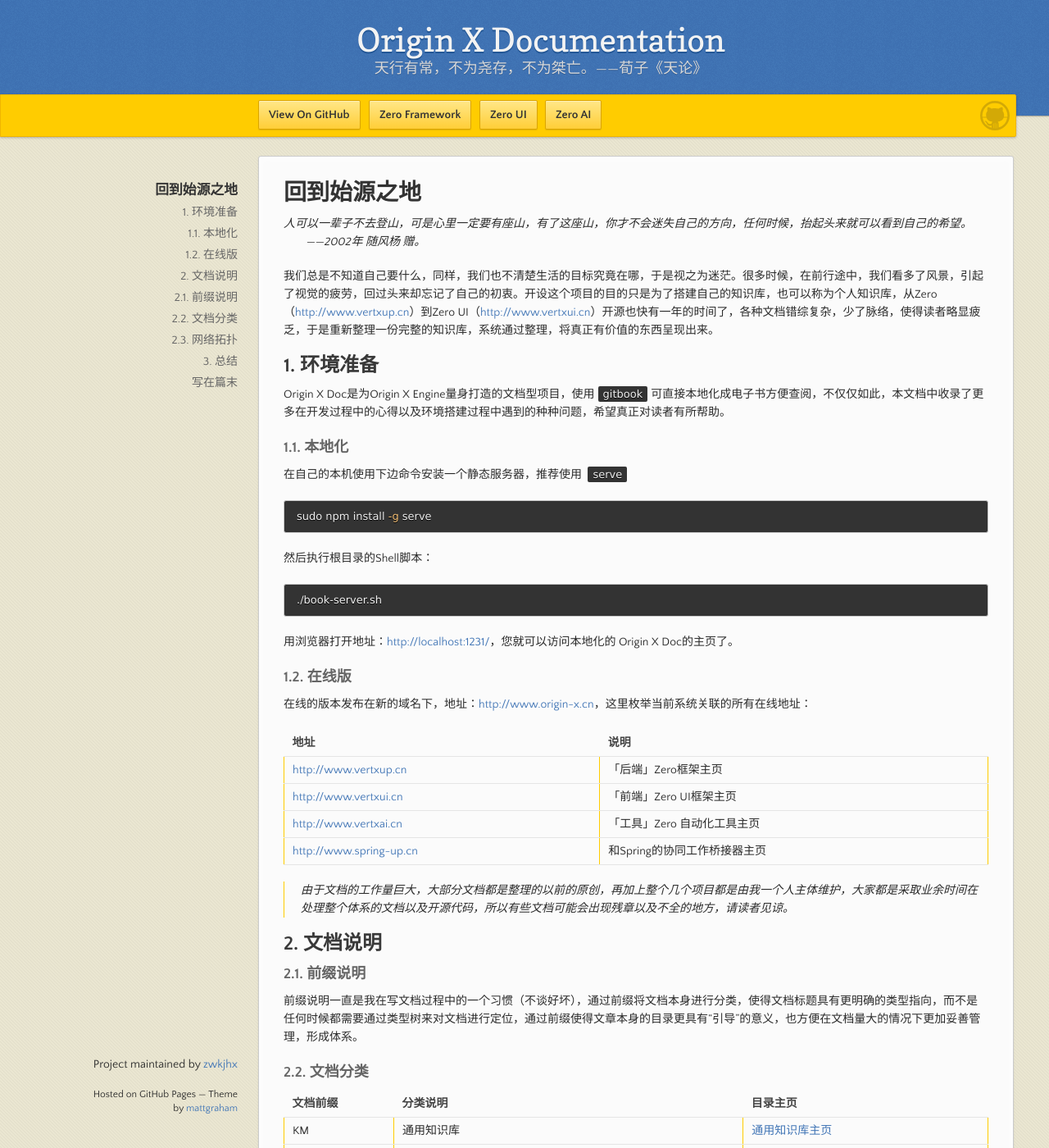
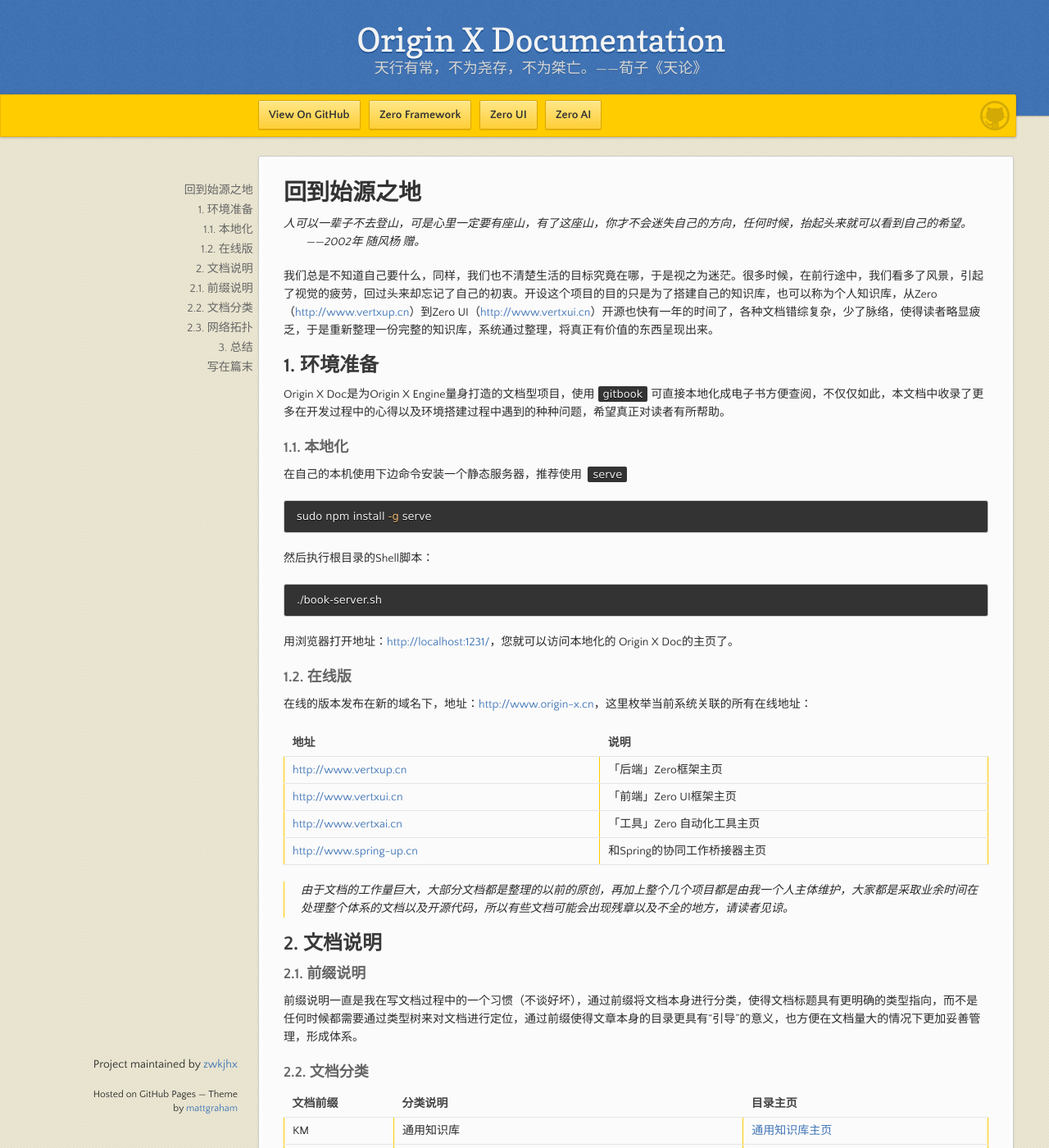
Before and after one commit to zwkjhx/ox-doc, a Jekyll site: the page built from README.md, in a window 1280 px wide and 1400 px high. Shown: the whole window at 82% size. Built offline with Jekyll 4.4.1, drawn with Linux system fonts in a browser that asks for light colours; our own code applies the rules of GitHub Pages for plain Markdown files.

Commit message:
左边导航栏

```diff
--- a/_sass/jekyll-theme-leap-day-extend.scss
+++ b/_sass/jekyll-theme-leap-day-extend.scss
@@ -301,10 +301,10 @@
 }
 
 nav {
-  width: 230px;
+  width: 300px;
   position: fixed;
   top: 220px;
-  left:50%;
+  left:46%;
   margin-left:-580px;
   text-align: right;
 
@@ -313,9 +313,11 @@
     list-style-image:none;
     font-size: 14px;
     line-height:24px;
+    max-height:580px;
+    overflow-y:scroll
 
     li {
-      padding: 5px 0px;
+      padding: 5px 10px 5px 0;
       line-height: 16px;
       // padding-right:17px;
       // position:relative;
```
